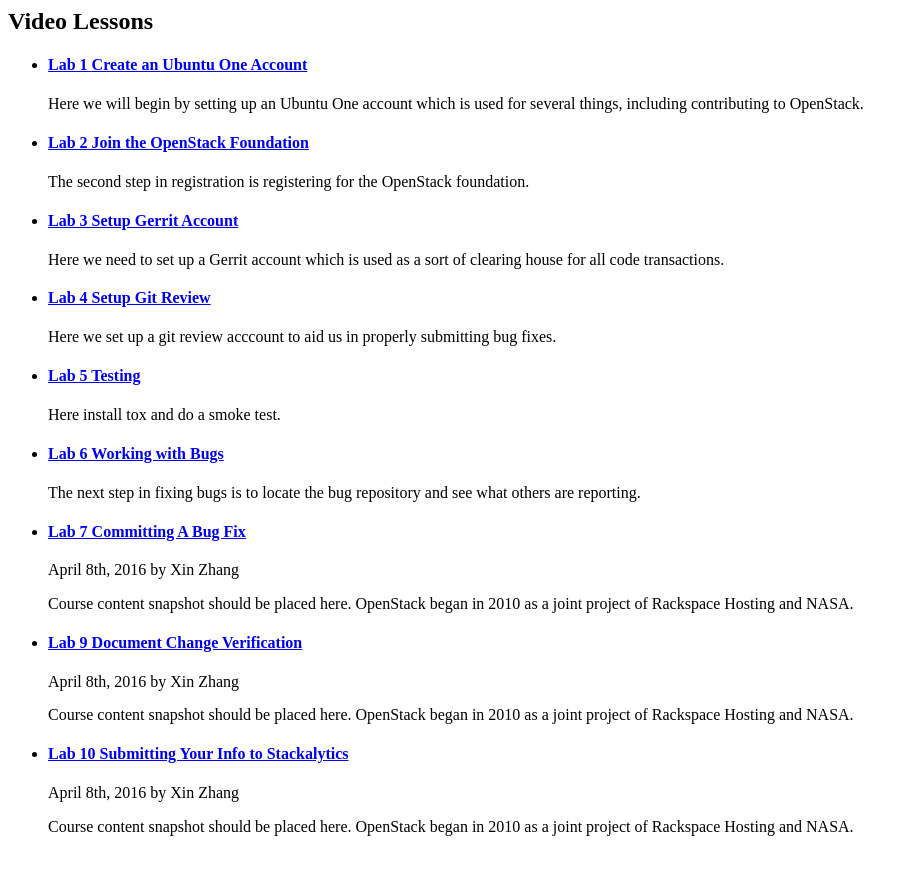
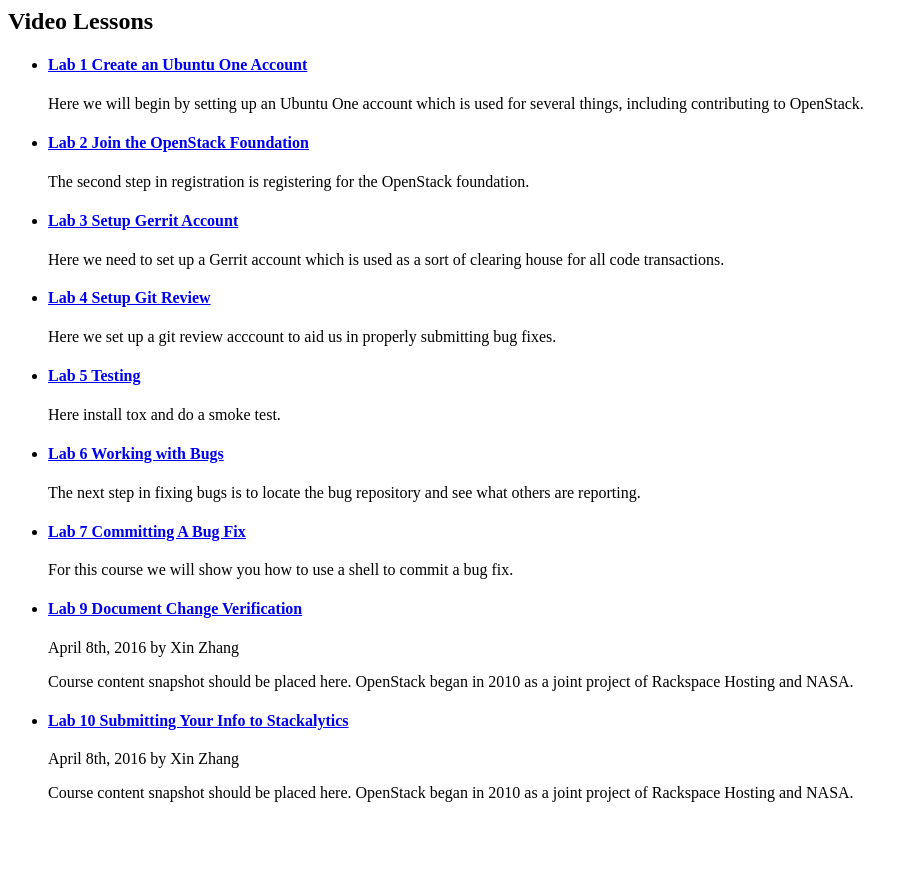
Before and after one commit to opencloudelab/opencloudelab.github.io, a Jekyll site: the page built from Views/Topics/openstack_contribution.md, in a window 1280 px wide. Shown: the top 875 px of the page, without its empty margins (0-917 px from the left). Built offline with Jekyll 4.4.1, drawn with Linux system fonts in a browser that asks for light colours.

Commit message:
fixed description and author

```diff
--- a/_posts/openstack-contri/2016-02-07-openstack-contr-lab7.md
+++ b/_posts/openstack-contri/2016-02-07-openstack-contr-lab7.md
@@ -2,8 +2,8 @@
 layout: post
 title: Lab 7 Committing A Bug Fix
 categories: openstack-contri
-author: April 8th, 2016  by Xin Zhang
-description: Course content snapshot should be placed here. OpenStack began in 2010 as a joint project of Rackspace Hosting and NASA.
+author:
+description: For this course we will show you how to use a shell to commit a bug fix.
 ---
 
 ## Committing A Bug Fix
```
Also changed, not shown: other parts of _posts/openstack-contri/2016-02-07-openstack-contr-lab7.md (+1 -1 lines).
